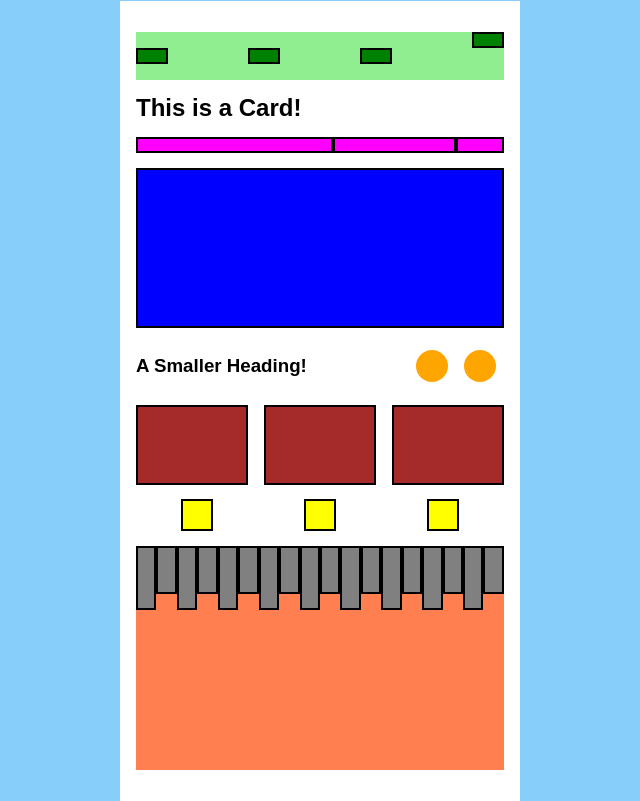
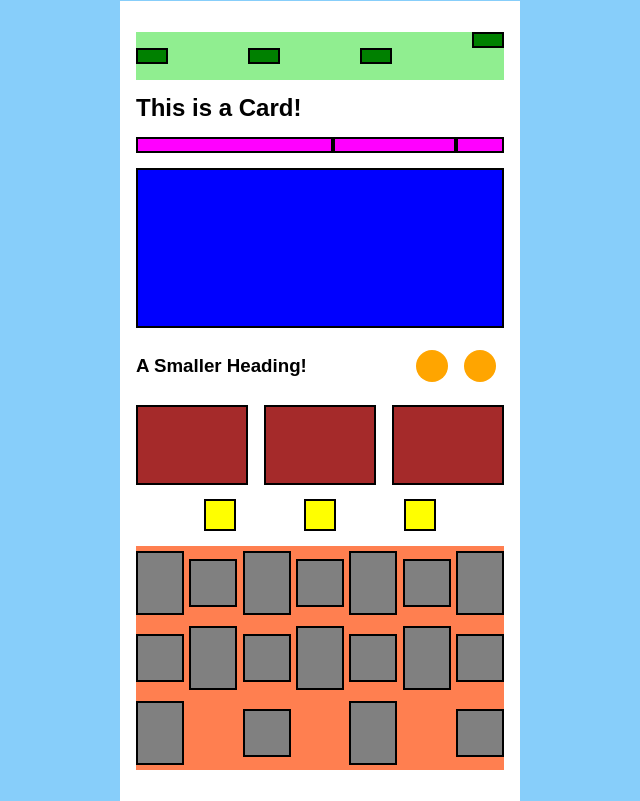
Before and after one commit to CodeupClassroom/java-cohort-web-exercises, a website: page flexbox-fundamentals-exercise.html in a window 1280 px wide. Shown: the part 79-880 px from the top of the page, without its empty margins (320-960 px from the left). Drawn offline with Linux system fonts and the light colour scheme.

Commit message:
completed fundamentals exercise

```diff
--- a/css/flexbox-fundamentals-exercise.css
+++ b/css/flexbox-fundamentals-exercise.css
@@ -112,7 +112,7 @@ section:nth-of-type(3) h3 {
 
 section:nth-of-type(5) {
     /* enter needed declarations here */
-    justify-content: space-around;
+    justify-content: space-evenly;
 }
 
 .yellow-box {
@@ -125,6 +125,9 @@ section:nth-of-type(6) {
     background: coral;
     height: 14em;
     /* enter needed declarations here */
+    flex-wrap: wrap;
+    align-items: center;
+    justify-content: space-between;
 }
 
 .grey-box {
```
